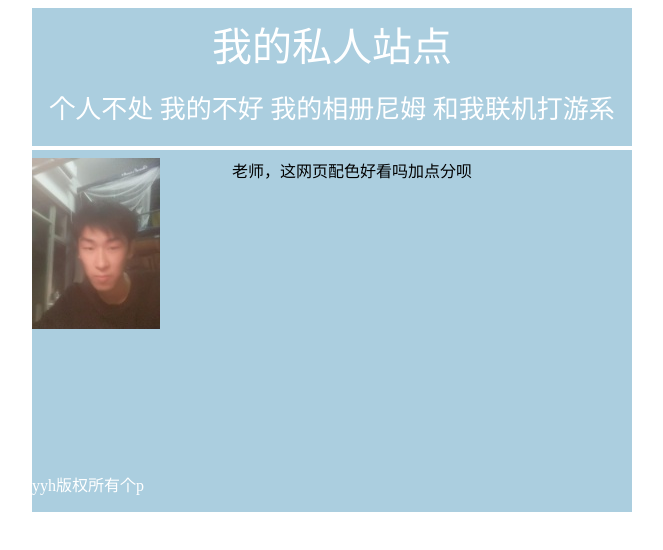
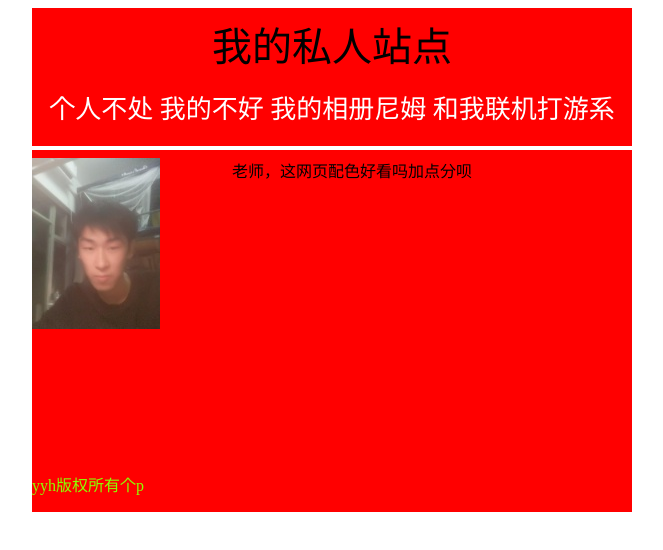
Before and after one commit to SkyDragonisGOD/1111, a plain HTML site: page index.html in a window 1280 px wide. Shown: the whole page, without its empty margins (308-971 px from the left). Drawn offline with Linux system fonts and the light colour scheme.

Commit message:
Add files via upload

```diff
--- a/style.css
+++ b/style.css
@@ -2,15 +2,15 @@
 .dall{
     width: 600px;
     margin:auto;
-    background-color: #abcedf;
+    background-color: #ff0000;
 }
 #logo{
     width: 100%;
     height:80px;
-    font-family:"楷体";
+    font-family:"黑体";
     font-size: 40px;
     text-align: center;
-    color:#fff;
+    color:#000000;
     line-height: 80px;
     background color:#fff;
 }
@@ -19,7 +19,7 @@
     height: 50px;
     font-size:26px;
     text-align: center;
-    color: #fff;
+    color: #ffffff;
 }
 #left{
     width: 200px;
@@ -35,7 +35,7 @@
     width: 100%;
     height:40px;
     font-size:16px;
-    color:#fff;
+    color:#8cff00;
     clear:both;
     text align: center;
 }
```
